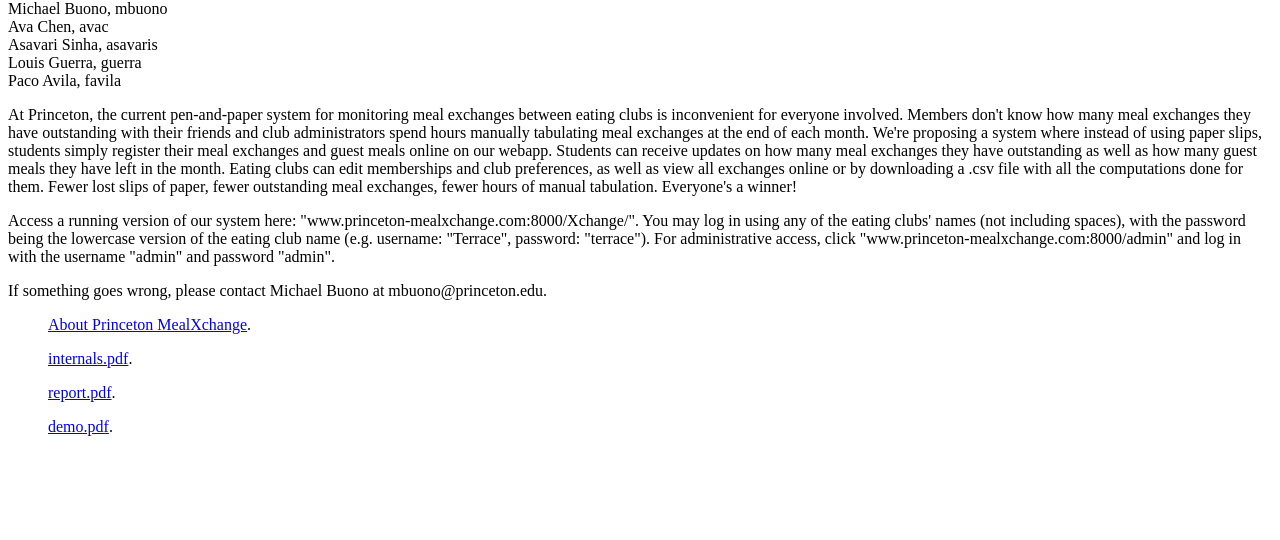
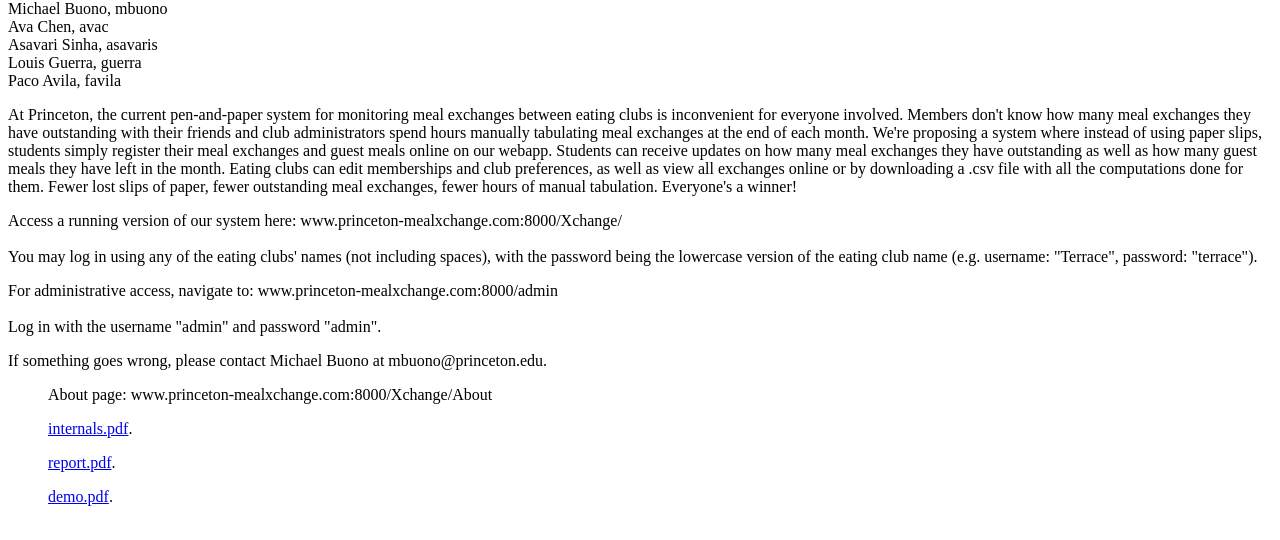
Before and after one commit to avachen1/cos333_submit, a plain HTML site: page submission_directory/index.html in a window 1280 px wide. Shown: the part 66-606 px from the top of the page. Drawn offline with Linux system fonts and the light colour scheme.

Commit message:
all source code etc

```diff
--- a/submission_directory/index.html
+++ b/submission_directory/index.html
@@ -16,12 +16,14 @@ Paco Avila,  favila<br>
 
 <!-- <P> Access a running version of our system here: <a href="www.princeton-mealxchange.com:8000/Xchange/">here</a>. You may log in using any of the eating clubs' names (not including spaces), with the password being the lowercase version of the eating club name (e.g. username: "Terrace", password: "terrace"). For administrative access, click <a href="www.princeton-mealxchange.com:8000/admin">here</a> and log in with the username "admin" and password "admin". -->
 
-<P> Access a running version of our system here: "www.princeton-mealxchange.com:8000/Xchange/". You may log in using any of the eating clubs' names (not including spaces), with the password being the lowercase version of the eating club name (e.g. username: "Terrace", password: "terrace"). For administrative access, click "www.princeton-mealxchange.com:8000/admin" and log in with the username "admin" and password "admin".
+<P> Access a running version of our system here: www.princeton-mealxchange.com:8000/Xchange/ <br> <br> You may log in using any of the eating clubs' names (not including spaces), with the password being the lowercase version of the eating club name (e.g. username: "Terrace", password: "terrace").
+
+<P> For administrative access, navigate to: www.princeton-mealxchange.com:8000/admin<br><br> Log in with the username "admin" and password "admin".
 
 <P> If something goes wrong, please contact Michael Buono at mbuono@princeton.edu.
 
 <blockquote>
-<P> <a href="www.princeton-mealxchange.com:8000/Xchange/about">About Princeton MealXchange</a>.
+<P> About page: www.princeton-mealxchange.com:8000/Xchange/About</a>
 
 <P> <a href="./internals.pdf">internals.pdf</a>.
 
```
Also changed, not shown: 3 other files.
